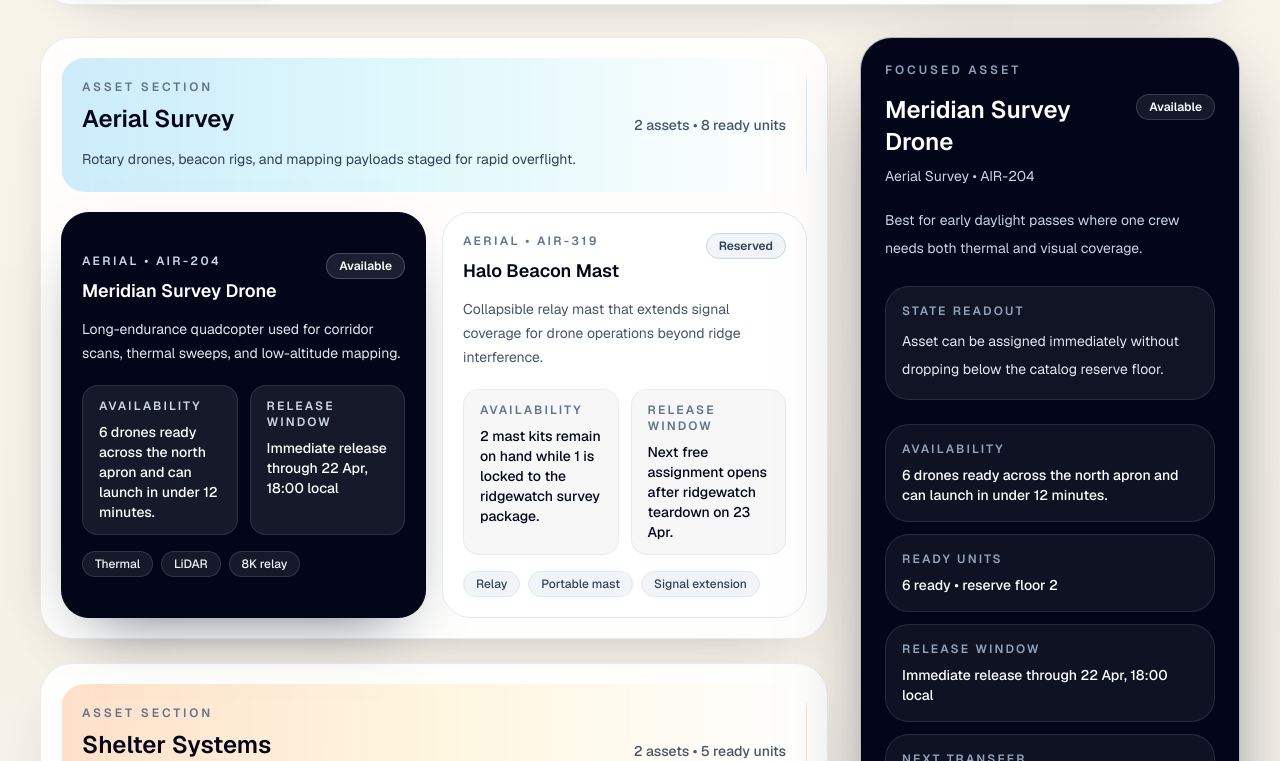
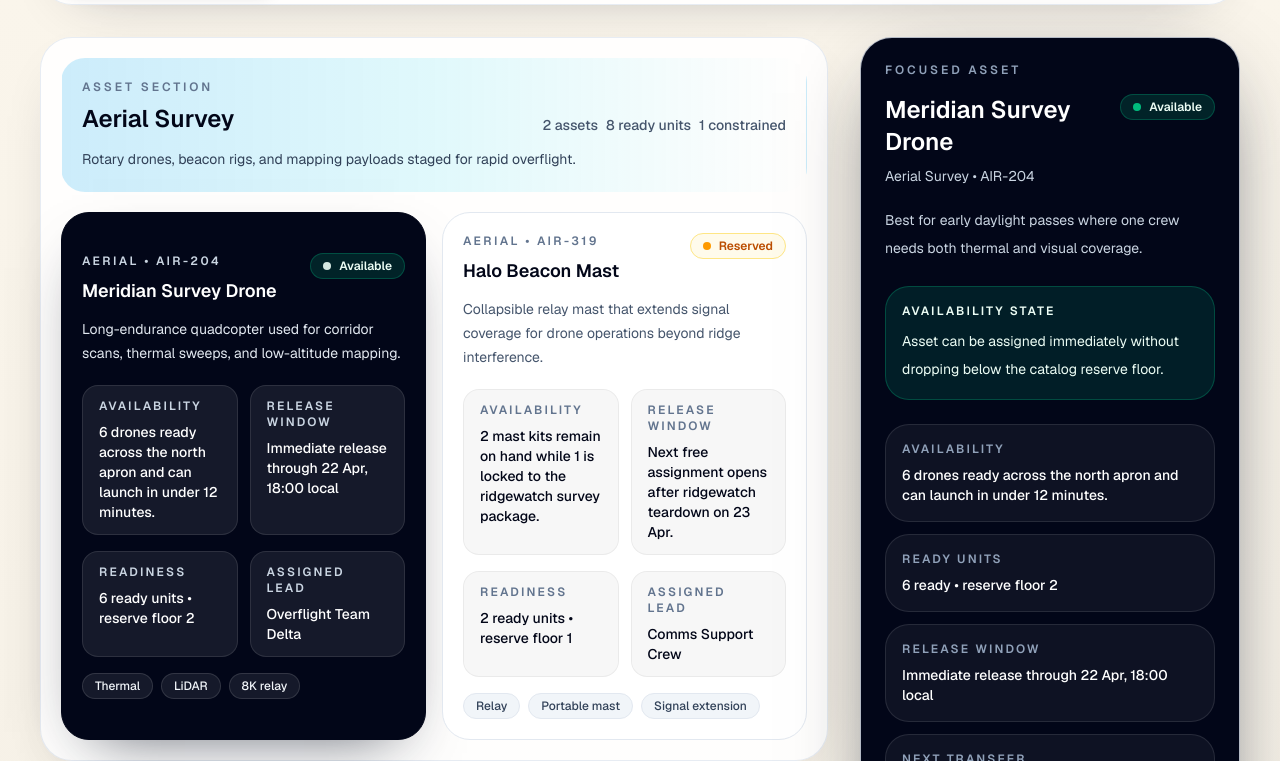
Before and after one commit to iamasx/api-test, a Next.js app: page /asset-catalog in a window 1280 px wide. Shown: the part 1079-1840 px from the top of the page. Built offline with nearby package versions, Linux system fonts and the light colour scheme.

Commit message:
feat: style asset catalog availability states

```diff
--- a/src/components/asset-catalog/asset-card.tsx
+++ b/src/components/asset-catalog/asset-card.tsx
@@ -1,4 +1,5 @@
 import {
+  assetAvailabilityStateStyles,
   getAssetCategoryById,
   type CatalogAsset,
 } from "@/data/asset-catalog";
@@ -11,6 +12,7 @@ type AssetCardProps = {
 
 export function AssetCard({ item, selected, onSelect }: AssetCardProps) {
   const category = getAssetCategoryById(item.categoryId);
+  const stateStyle = assetAvailabilityStateStyles[item.state];
 
   return (
     <button
@@ -35,11 +37,14 @@ export function AssetCard({ item, selected, onSelect }: AssetCardProps) {
         </div>
         <span
           className={`rounded-full border px-3 py-1 text-xs font-semibold ${
-            selected
-              ? "border-white/20 bg-white/10 text-white"
-              : "border-slate-300 bg-slate-100 text-slate-700"
+            selected ? stateStyle.selectedBadge : stateStyle.badge
           }`}
         >
+          <span
+            className={`mr-2 inline-flex h-2 w-2 rounded-full ${
+              selected ? "bg-current/90" : stateStyle.dot
+            }`}
+          />
           {item.state}
         </span>
       </div>
@@ -85,6 +90,42 @@ export function AssetCard({ item, selected, onSelect }: AssetCardProps) {
         </div>
       </dl>
 
+      <div className="mt-4 grid gap-3 sm:grid-cols-2">
+        <div
+          className={`rounded-2xl border px-4 py-3 ${
+            selected ? "border-white/10 bg-white/8" : "border-black/5 bg-black/[0.03]"
+          }`}
+        >
+          <p
+            className={`text-xs font-semibold uppercase tracking-[0.18em] ${
+              selected ? "text-slate-300" : "text-slate-500"
+            }`}
+          >
+            Readiness
+          </p>
+          <p className="mt-2 text-sm font-medium">
+            {item.availability.readyUnits} ready units • reserve floor{" "}
+            {item.availability.reserveFloor}
+          </p>
+        </div>
+        <div
+          className={`rounded-2xl border px-4 py-3 ${
+            selected ? "border-white/10 bg-white/8" : "border-black/5 bg-black/[0.03]"
+          }`}
+        >
+          <p
+            className={`text-xs font-semibold uppercase tracking-[0.18em] ${
+              selected ? "text-slate-300" : "text-slate-500"
+            }`}
+          >
+            Assigned Lead
+          </p>
+          <p className="mt-2 text-sm font-medium">
+            {item.availability.assignedLead}
+          </p>
+        </div>
+      </div>
+
       <div className="mt-4 flex flex-wrap gap-2">
         {item.tags.map((tag) => (
           <span
--- a/src/components/asset-catalog/asset-catalog-section.tsx
+++ b/src/components/asset-catalog/asset-catalog-section.tsx
@@ -33,9 +33,11 @@ export function AssetCatalogSection({
               {section.name}
             </h2>
           </div>
-          <p className="text-sm font-medium text-slate-600">
-            {section.items.length} assets • {section.totalReadyUnits} ready units
-          </p>
+          <div className="flex flex-wrap gap-2 text-sm font-medium text-slate-600">
+            <span>{section.items.length} assets</span>
+            <span>{section.totalReadyUnits} ready units</span>
+            <span>{section.constrainedItems} constrained</span>
+          </div>
         </div>
         <p className="mt-3 max-w-2xl text-sm leading-6 text-slate-700">
           {section.description}
--- a/src/components/asset-catalog/availability-detail-panel.tsx
+++ b/src/components/asset-catalog/availability-detail-panel.tsx
@@ -1,5 +1,6 @@
 import {
   assetAvailabilityStateCopy,
+  assetAvailabilityStateStyles,
   getAssetCategoryById,
   type CatalogAsset,
 } from "@/data/asset-catalog";
@@ -12,11 +13,12 @@ export function AvailabilityDetailPanel({
   item,
 }: AvailabilityDetailPanelProps) {
   const category = getAssetCategoryById(item.categoryId);
+  const stateStyle = assetAvailabilityStateStyles[item.state];
 
   return (
     <aside
       aria-label="Selected asset availability details"
-      className="rounded-[2rem] border border-slate-200/80 bg-slate-950 p-6 text-white shadow-[0_24px_80px_-32px_rgba(15,23,42,0.85)]"
+      className="rounded-[2rem] border border-slate-200/80 bg-slate-950 p-6 text-white shadow-[0_24px_80px_-32px_rgba(15,23,42,0.85)] xl:sticky xl:top-6"
     >
       <p className="text-xs font-semibold uppercase tracking-[0.24em] text-slate-400">
         Focused Asset
@@ -28,23 +30,26 @@ export function AvailabilityDetailPanel({
             {category?.name ?? "Catalog"} • {item.assetCode}
           </p>
         </div>
-        <span className="rounded-full border border-white/15 bg-white/8 px-3 py-1 text-xs font-semibold text-white">
+        <span
+          className={`inline-flex items-center gap-2 rounded-full border px-3 py-1 text-xs font-semibold ${stateStyle.selectedBadge}`}
+        >
+          <span className={`h-2 w-2 rounded-full ${stateStyle.dot}`} />
           {item.state}
         </span>
       </div>
 
       <p className="mt-5 text-sm leading-7 text-slate-300">{item.missionFit}</p>
 
-      <div className="mt-6 rounded-[1.5rem] border border-white/10 bg-white/6 px-4 py-4">
-        <p className="text-xs font-semibold uppercase tracking-[0.18em] text-slate-400">
-          State Readout
+      <div className={`mt-6 rounded-[1.5rem] border px-4 py-4 ${stateStyle.emphasis}`}>
+        <p className="text-xs font-semibold uppercase tracking-[0.18em]">
+          Availability State
         </p>
-        <p className="mt-2 text-sm leading-7 text-slate-200">
+        <p className="mt-2 text-sm leading-7">
           {assetAvailabilityStateCopy[item.state]}
         </p>
       </div>
 
-      <dl className="mt-6 grid gap-3">
+      <dl className="mt-6 grid gap-3 sm:grid-cols-2 xl:grid-cols-1">
         <div className="rounded-[1.5rem] border border-white/10 bg-white/5 px-4 py-4">
           <dt className="text-xs font-semibold uppercase tracking-[0.18em] text-slate-400">
             Availability
--- a/src/data/asset-catalog.ts
+++ b/src/data/asset-catalog.ts
@@ -91,6 +91,36 @@ export const assetAvailabilityStateCopy: Record<
     "Asset is healthy, but the current allocation is tied to an active deployment window.",
   Unavailable:
     "Asset is intentionally withheld from scheduling until repair, weather clearance, or replenishment closes out.",
+};
+
+export const assetAvailabilityStateStyles: Record<
+  AssetAvailabilityState,
+  {
+    badge: string;
+    dot: string;
+    selectedBadge: string;
+    emphasis: string;
+  }
+> = {
+  Available: {
+    badge: "border-emerald-200 bg-emerald-50 text-emerald-700",
+    dot: "bg-emerald-500",
+    selectedBadge:
+      "border-emerald-400/25 bg-emerald-400/14 text-emerald-50",
+    emphasis: "border-emerald-400/25 bg-emerald-400/12 text-emerald-50",
+  },
+  Reserved: {
+    badge: "border-amber-200 bg-amber-50 text-amber-700",
+    dot: "bg-amber-500",
+    selectedBadge: "border-amber-400/25 bg-amber-400/14 text-amber-50",
+    emphasis: "border-amber-400/25 bg-amber-400/12 text-amber-50",
+  },
+  Unavailable: {
+    badge: "border-rose-200 bg-rose-50 text-rose-700",
+    dot: "bg-rose-500",
+    selectedBadge: "border-rose-400/25 bg-rose-400/14 text-rose-50",
+    emphasis: "border-rose-400/25 bg-rose-400/12 text-rose-50",
+  },
 };
 
 export const assetCatalogAssets: CatalogAsset[] = [
```
